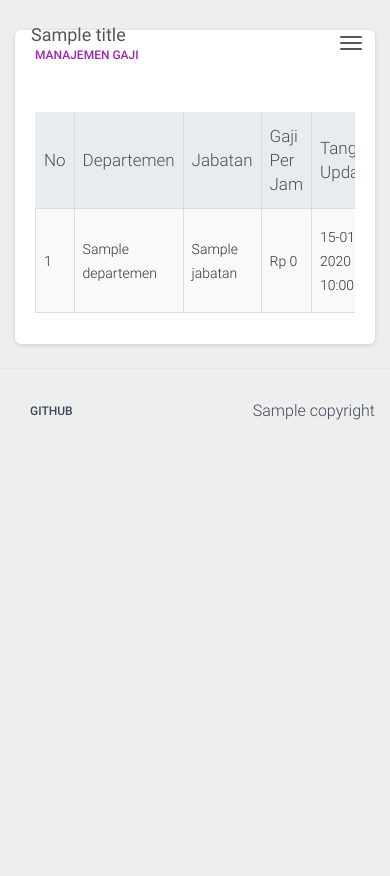
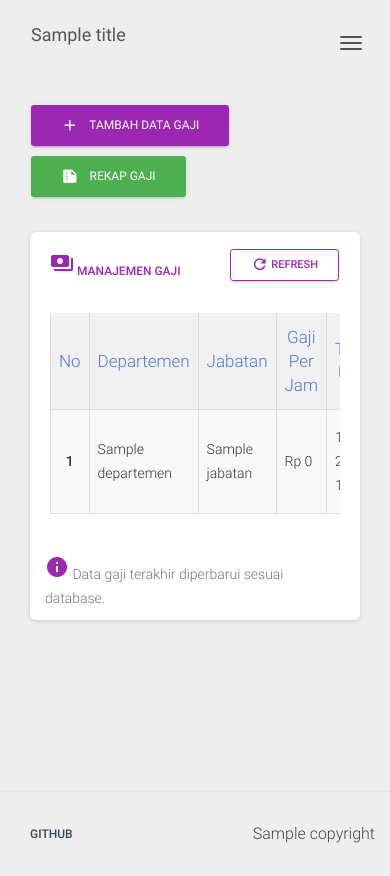
Before and after one commit to alieff215/Project-Arjuna, a CodeIgniter 4 app: the page made by app/Views/admin/gaji/index.php in a window 390 px wide. Before the commit the page ends 420 px from the top, so only its background shows below. Run offline with PHP 8.4 and a stand-in for CodeIgniter, Linux system fonts and the light colour scheme; the template is opened without the code that fills it: most values are stand-ins (such as "Sample title", 1, 10 or a date in 2020); data that the repository does not hold is empty; some libraries are stand-ins or nearby versions.

Commit message:
memperbaiki halaman gaji

```diff
--- a/app/Config/Routes.php
+++ b/app/Config/Routes.php
@@ -71,6 +71,8 @@
       $routes->get('rekap', 'Gaji::rekap');
       $routes->post('rekap', 'Gaji::rekap');
       $routes->get('export', 'Gaji::export');
+      $routes->post('save', 'Gaji::save');
+
    });
 
    // admin lihat data karyawan
--- a/app/Views/admin/gaji/add.php
+++ b/app/Views/admin/gaji/add.php
@@ -10,14 +10,14 @@
                 </div>
                 <div class="card-body">
                     <?= view('admin/_message_block') ?>
-                    <form action="<?= base_url('admin/gaji/add'); ?>" method="post">
+                    <form action="<?= base_url('admin/gaji/save'); ?>" method="post">
                         <?= csrf_field() ?>
                         <div class="form-group">
                             <label for="id_departemen">Departemen</label>
                             <select name="id_departemen" id="id_departemen" class="form-control" required>
                                 <option value="">Pilih Departemen</option>
                                 <?php foreach ($departemen as $d) : ?>
-                                    <option value="<?= $d->id_departemen; ?>"><?= $d->departemen; ?></option>
+                                    <option value="<?= $d['id_departemen']; ?>"><?= $d['departemen']; ?></option>
                                 <?php endforeach; ?>
                             </select>
                         </div>
--- a/app/Views/admin/gaji/index.php
+++ b/app/Views/admin/gaji/index.php
@@ -1,36 +1,125 @@
-<?= $this->extend('templates/admin_page_layout'); ?>
+<?= $this->extend('templates/admin_page_layout') ?>
+<?= $this->section('content') ?>
 
-<?= $this->section('content'); ?>
+<style>
+/* ===========================
+   CUSTOM STYLING - GAJI INDEX
+   =========================== */
+
+.card-header {
+    background: #f8f9fc;
+    border-bottom: 1px solid #e3e6f0;
+}
+
+.card-footer {
+    background: #f8f9fc;
+    border-top: 1px solid #e3e6f0;
+    font-size: 0.875rem;
+    color: #6c757d;
+}
+
+.table thead th {
+    background-color: #f1f1f1;
+    font-weight: 600;
+    color: #4e73df;
+    text-align: center;
+    vertical-align: middle;
+}
+
+.table tbody td {
+    vertical-align: middle;
+}
+
+.table tbody td:first-child {
+    text-align: center;
+    font-weight: 500;
+}
+
+.btn-sm {
+    border-radius: 30px;
+    padding: 6px 14px;
+    font-size: 0.85rem;
+    font-weight: 500;
+    transition: all 0.2s ease-in-out;
+}
+
+.btn-sm i {
+    font-size: 0.9rem;
+}
+
+.btn-warning:hover {
+    background-color: #f59f00;
+    border-color: #f59f00;
+    color: #fff;
+}
+
+.btn-danger:hover {
+    background-color: #d6336c;
+    border-color: #d6336c;
+    color: #fff;
+}
+
+.btn-primary:hover {
+    background-color: #0069d9;
+    border-color: #0069d9;
+}
+
+.skeleton {
+    background-color: #e2e5e7;
+    background-image: linear-gradient(
+        90deg,
+        #e2e5e7,
+        #f8f9fa,
+        #e2e5e7
+    );
+    background-size: 200px 100%;
+    background-repeat: no-repeat;
+    display: inline-block;
+    width: 100%;
+    height: 40px;
+    border-radius: 4px;
+    animation: shine 1.2s infinite linear;
+    margin-bottom: 8px;
+}
+
+@keyframes shine {
+    0% { background-position: -200px 0; }
+    100% { background-position: calc(200px + 100%) 0; }
+}
+
+.placeholder {
+    padding: 40px;
+    text-align: center;
+    color: #888;
+    font-size: 0.95rem;
+}
+</style>
+
+<div class="content" id="pageGaji">
    <div class="container-fluid">
-    <div class="row">
-        <div class="col-12">
-            <!-- Card -->
-            <div class="card shadow mb-4">
-                <!-- Card Header -->
-                <div class="card-header py-3 d-flex flex-row align-items-center justify-content-between">
-                    <h6 class="m-0 font-weight-bold text-primary">Manajemen Gaji</h6>
-                    <div class="dropdown">
-                        <a class="text-gray-400" href="#" role="button" id="dropdownMenuLink" data-toggle="dropdown" aria-haspopup="true" aria-expanded="false">
-                            <i class="fas fa-ellipsis-v fa-sm fa-fw"></i>
+      <!-- ========== HEAD ACTIONS ========== -->
+      <div class="actions-bar mb-3">
+         <a class="btn btn-primary btn-rounded" href="<?= base_url('admin/gaji/add'); ?>">
+            <i class="material-icons mr-2">add</i> Tambah Data Gaji
          </a>
-                        <div class="dropdown-menu dropdown-menu-right shadow animated--fade-in" aria-labelledby="dropdownMenuLink">
-                            <div class="dropdown-header">Opsi:</div>
-                            <a class="dropdown-item" href="<?= base_url('admin/gaji/add'); ?>">
-                                <i class="fas fa-plus fa-sm fa-fw mr-2 text-gray-400"></i> Tambah Gaji
-                            </a>
-                            <a class="dropdown-item" href="<?= base_url('admin/gaji/rekap'); ?>">
-                                <i class="fas fa-file-alt fa-sm fa-fw mr-2 text-gray-400"></i> Rekap Gaji
+         <a class="btn btn-success btn-rounded" href="<?= base_url('admin/gaji/rekap'); ?>">
+            <i class="material-icons mr-2">summarize</i> Rekap Gaji
          </a>
       </div>
-                    </div>
+
+      <!-- ========== DATA LIST ========== -->
+      <div class="card shadow">
+         <div class="card-header d-flex justify-content-between align-items-center">
+            <h6 class="m-0 font-weight-bold text-primary"><i class="material-icons">payments</i> Manajemen Gaji</h6>
+            <button class="btn btn-sm btn-outline-primary" type="button" onclick="loadGaji()">
+               <i class="material-icons">refresh</i> Refresh
+            </button>
          </div>
 
-                <!-- Card Body -->
-                <div class="card-body">
-                    <?= view('admin/_message_block') ?>
+         <div class="card-body" id="dataGaji">
             <div class="table-responsive">
                <table class="table table-bordered table-striped" id="dataTable" width="100%" cellspacing="0">
-                            <thead class="thead-light">
+                  <thead>
                      <tr>
                         <th style="width:5%">No</th>
                         <th style="width:20%">Departemen</th>
@@ -51,10 +140,12 @@
                            <td><?= date('d-m-Y H:i', strtotime($g['tanggal_update'])); ?></td>
                            <td>
                               <a href="<?= base_url('admin/gaji/edit/' . $g['id_gaji']); ?>" class="btn btn-warning btn-sm">
-                                                <i class="fas fa-edit"></i> Edit
+                                 <i class="material-icons">edit</i>
                               </a>
-                                            <a href="<?= base_url('admin/gaji/delete/' . $g['id_gaji']); ?>" class="btn btn-danger btn-sm" onclick="return confirm('Apakah Anda yakin ingin menghapus data ini?');">
-                                                <i class="fas fa-trash"></i> Hapus
+                              <a href="<?= base_url('admin/gaji/delete/' . $g['id_gaji']); ?>"
+                                 class="btn btn-danger btn-sm"
+                                 onclick="return confirm('Apakah Anda yakin ingin menghapus data ini?');">
+                                 <i class="material-icons">delete</i>
                               </a>
                            </td>
                         </tr>
@@ -63,10 +154,33 @@
                </table>
             </div>
          </div>
-                <!-- End Card Body -->
-            </div>
-            <!-- End Card -->
+
+         <div class="card-footer">
+            <span><i class="material-icons text-primary">info</i> Data gaji terakhir diperbarui sesuai database.</span>
          </div>
       </div>
    </div>
-<?= $this->endSection(); ?>
+</div>
+
+<script>
+   function loadGaji() {
+      $("#dataGaji").html(`
+         <div class="skeleton"></div>
+         <div class="skeleton" style="height:64px"></div>
+         <div class="skeleton" style="height:64px"></div>
+      `);
+
+      $.ajax({
+         url: "<?= base_url('/admin/gaji'); ?>",
+         type: 'get',
+         success: function(res) {
+            $('#dataGaji').html($(res).find('#dataGaji').html());
+         },
+         error: function(xhr, status, err) {
+            $('#dataGaji').html(`<div class="placeholder">Gagal memuat data.<br><small class="text-danger">${err}</small></div>`);
+         }
+      });
+   }
+</script>
+
+<?= $this->endSection() ?>
--- a/app/Views/templates/sidebar.php
+++ b/app/Views/templates/sidebar.php
@@ -4,6 +4,9 @@
    case 'absen-karyawan':
    case 'karyawan':
    case 'departemen':
+      $sidebarColor = 'purple';
+      break;
+   case 'gaji':
       $sidebarColor = 'purple';
       break;
    case 'absen-admin':
@@ -65,7 +68,7 @@
          </li>
          <li class="nav-item <?= $context == 'departemen' ? 'active' : ''; ?>">
             <a class="nav-link" href="<?= base_url('admin/departemen'); ?>">
-               <i class="material-icons">school</i>
+               <i class="material-icons">business</i>
                <p>Data Departemen & Jabatan</p>
             </a>
          </li>
@@ -85,12 +88,6 @@
             <a class="nav-link" href="<?= base_url('admin/gaji'); ?>">
                <i class="material-icons">payments</i>
                <p>Manajemen Gaji</p>
-            </a>
-         </li>
-         <li class="nav-item <?= $context == 'rekap-gaji' ? 'active' : ''; ?>">
-            <a class="nav-link" href="<?= base_url('admin/gaji/rekap'); ?>">
-               <i class="material-icons">receipt_long</i>
-               <p>Rekap Gaji</p>
             </a>
          </li>
          <?php if (user()->toArray()['is_superadmin'] ?? '0' == '1') : ?>
```
Also changed, not shown: app/Controllers/Admin/Gaji.php (+78 -11 lines), app/Models/GajiModel.php (+9 -0 lines), app/Views/admin/gaji/rekap.php (+107 -29 lines), public/assets/img/sidebar/sidebar-1.jpg. Lines whose indentation alone changed are shown as unchanged.
